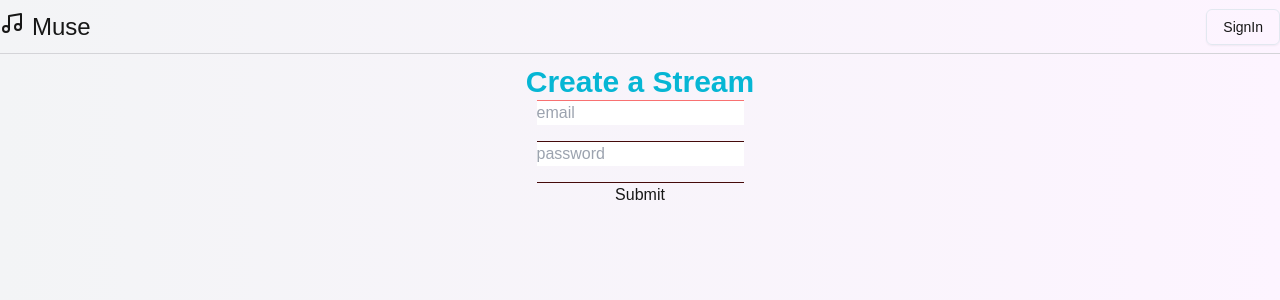
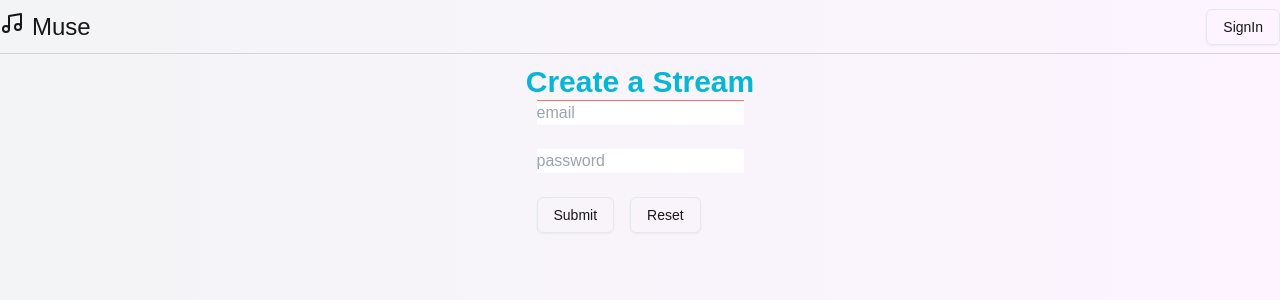
Before and after one commit to PRABHAT1SHUKLA/scheduler, a Next.js app: page /createStream in a window 1280 px wide. Shown: the top 300 px of the page. Built offline with nearby package versions, Linux system fonts and the light colour scheme; no server answers.

Commit message:
react-hook form implementation without validation

```diff
--- a/app/createStream/page.tsx
+++ b/app/createStream/page.tsx
@@ -1,37 +1,22 @@
 "use client"
-import { useState } from "react"
+import { Button } from "@/components/ui/button"
+import {SubmitHandler, useForm} from "react-hook-form"
+
+type FormFields = {
+    email: string,
+    password: string
+}
 
 export default function Create(){
 
-     const [url , setUrl] = useState("")
-     const [email , setEmail] = useState("")
-     const [password , setPassword] = useState("")
-     const [errors, setErrors] = useState<{email:string , password:string}>({
-        email:"",
-        password:""
-     })
+   const { register , handleSubmit} = useForm <FormFields>()
 
-    function handleSubmit(e:React.FormEvent){
-        e.preventDefault()
-
-        setErrors({email:"" , password:""})
-
-        if(!email.startsWith("@")){
-            setErrors(prevErrors=>({...prevErrors , email:"Invalid email"}))
-            return
-        }
-
-        if(password.length<4){
-            setErrors(prevErrors=>({...prevErrors , password:"Password must be at least 4 characters"}))
-
-         return
-
-        }
+   const onSubmit: SubmitHandler<FormFields> = (data) =>{
+    console.log(data)
+   }
 
 
-        console.log("form submitted")
 
-    }
 
 
     return (
@@ -39,28 +24,19 @@ export default function Create(){
 
             <div className="text-3xl font-bold text-cyan-500"> Create a Stream</div>
 
-            <form onSubmit={handleSubmit} className="flex flex-col gap-y-4 divide-y divide-red-950">
-                <input
-                  placeholder="email"
-                  onChange={(e) => setEmail(e.target.value)}
-                  value={email}
-                  type="text"
-                  className=" border-blue-950"/>
+            <form onSubmit={handleSubmit(onSubmit)} className="flex flex-col gap-y-6 border-s-violet-600">
+                <input {...register("email")} type="text" placeholder="email"/>
+                <input {...register("password")} type='text' placeholder="password"/>
 
-                  {errors.email && <div className="text-red-600">errors.email</div>}
+                <div className="flex gap-x-4 items-center">
 
-                  <input
-                  placeholder="password"
-                  onChange={(e) => setPassword(e.target.value)}
-                  value={password}
-                  type="text"
-                  className="max-w-5xl border-blue-950"/>
+                <Button variant={"outline"} type="submit"> Submit</Button>
+                <Button variant={"outline"} type="reset"> Reset</Button>
 
-                  {errors.password && <div className="text-red-600">errors.password</div>}
-
-                  <button type="submit">Submit</button>
+                </div>
 
             </form>
+
 
          </div>
     )
--- a/package.json
+++ b/package.json
@@ -22,6 +22,7 @@
     "next-auth": "^4.24.7",
     "react": "^18",
     "react-dom": "^18",
+    "react-hook-form": "^7.53.0",
     "tailwind-merge": "^2.5.2",
     "tailwindcss-animate": "^1.0.7",
     "zod": "^3.23.8"
```
Also changed, not shown: 1 other file (tests, documents, lock files or other folders).
